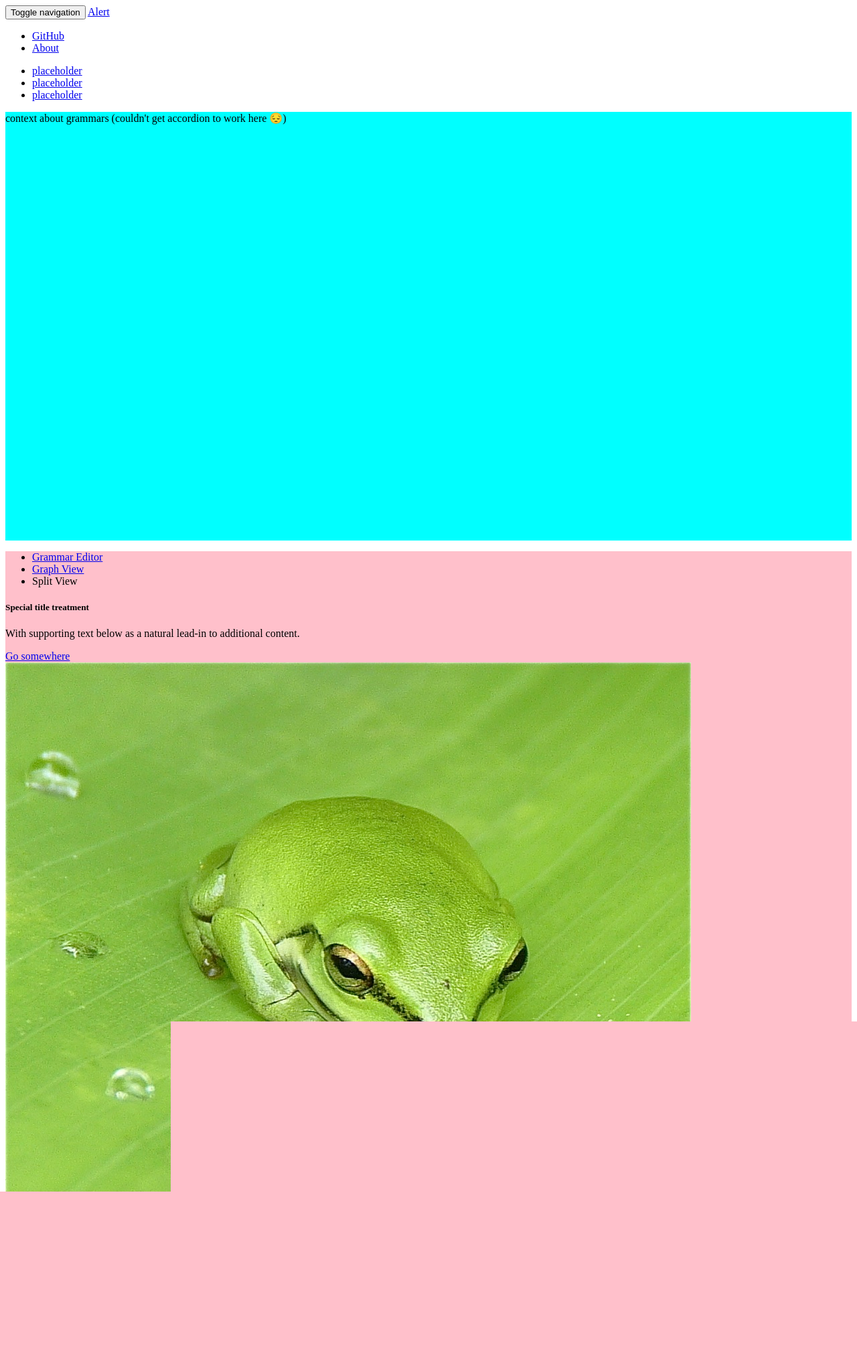
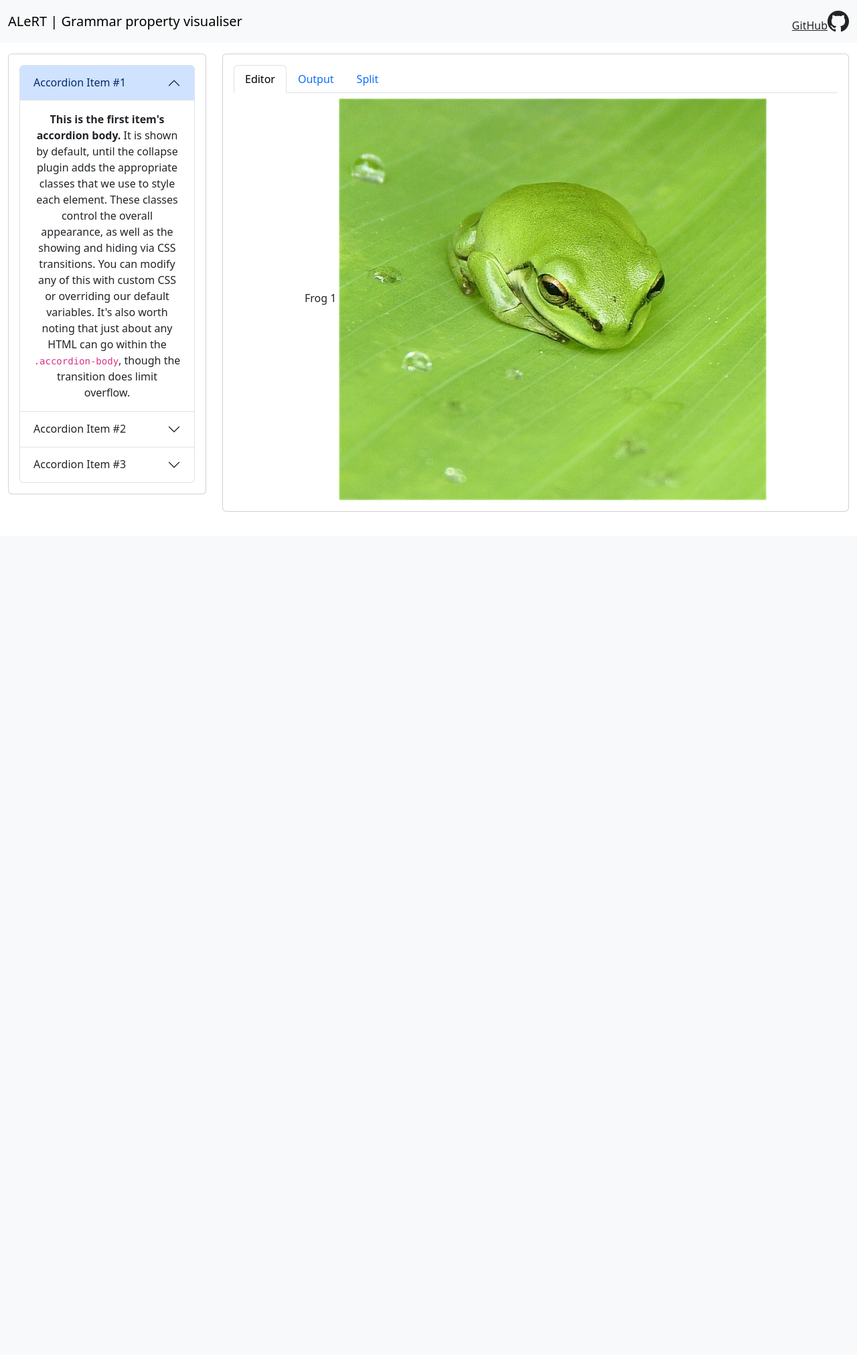
Before and after one commit to eugene-prout/ALeRT, a Flask app: template alert/templates/application/home.html in a window 1280 px wide. Shown: the whole page at 67% size. After the commit the page ends 764 px from the top, so only its background shows below. Run offline with Flask 3, Linux system fonts and the light colour scheme; the template is opened without the code that fills it, so the values that code supplies are empty; some libraries are stand-ins or nearby versions.

Commit message:
feat: add new templates

```diff
--- /dev/null
+++ b/alert/templates/application/components/info_panel.html
@@ -0,0 +1,47 @@
+<div class="card">
+    <div class="card-body">
+
+      <div class="accordion" id="accordionExample">
+
+        <div class="accordion-item">
+          <h2 class="accordion-header">
+            <button class="accordion-button" type="button" data-bs-toggle="collapse" data-bs-target="#collapseOne" aria-expanded="true" aria-controls="collapseOne">
+              Accordion Item #1
+            </button>
+          </h2>
+          <div id="collapseOne" class="accordion-collapse collapse show" data-bs-parent="#accordionExample">
+            <div class="accordion-body">
+              <strong>This is the first item's accordion body.</strong> It is shown by default, until the collapse plugin adds the appropriate classes that we use to style each element. These classes control the overall appearance, as well as the showing and hiding via CSS transitions. You can modify any of this with custom CSS or overriding our default variables. It's also worth noting that just about any HTML can go within the <code>.accordion-body</code>, though the transition does limit overflow.
+            </div>
+          </div>
+        </div>
+
+        <div class="accordion-item">
+          <h2 class="accordion-header">
+            <button class="accordion-button collapsed" type="button" data-bs-toggle="collapse" data-bs-target="#collapseTwo" aria-expanded="false" aria-controls="collapseTwo">
+              Accordion Item #2
+            </button>
+          </h2>
+          <div id="collapseTwo" class="accordion-collapse collapse" data-bs-parent="#accordionExample">
+            <div class="accordion-body">
+              <strong>This is the second item's accordion body.</strong> It is hidden by default, until the collapse plugin adds the appropriate classes that we use to style each element. These classes control the overall appearance, as well as the showing and hiding via CSS transitions. You can modify any of this with custom CSS or overriding our default variables. It's also worth noting that just about any HTML can go within the <code>.accordion-body</code>, though the transition does limit overflow.
+            </div>
+          </div>
+        </div>
+
+        <div class="accordion-item">
+          <h2 class="accordion-header">
+            <button class="accordion-button collapsed" type="button" data-bs-toggle="collapse" data-bs-target="#collapseThree" aria-expanded="false" aria-controls="collapseThree">
+              Accordion Item #3
+            </button>
+          </h2>
+          <div id="collapseThree" class="accordion-collapse collapse" data-bs-parent="#accordionExample">
+            <div class="accordion-body">
+              <strong>This is the third item's accordion body.</strong> It is hidden by default, until the collapse plugin adds the appropriate classes that we use to style each element. These classes control the overall appearance, as well as the showing and hiding via CSS transitions. You can modify any of this with custom CSS or overriding our default variables. It's also worth noting that just about any HTML can go within the <code>.accordion-body</code>, though the transition does limit overflow.
+            </div>
+          </div>
+        </div>
+      </div>
+
+    </div>
+  </div>
--- /dev/null
+++ b/alert/templates/application/components/main_panel.html
@@ -0,0 +1,49 @@
+<div class="card">
+    <div class="card-body">
+
+        <ul class="nav nav-tabs mb-2" id="myTab" role="tablist">
+            <li class="nav-item" role="presentation">
+                <button class="nav-link active" id="editor-tab"
+                    data-bs-toggle="tab" data-bs-target="#editor-tab-pane"
+                    type="button" role="tab" aria-controls="editor-tab-pane"
+                    aria-selected="true">
+                    Editor
+                </button>
+            </li>
+            <li class="nav-item" role="presentation">
+                <button class="nav-link" id="output-tab" data-bs-toggle="tab"
+                    data-bs-target="#output-tab-pane" type="button" role="tab"
+                    aria-controls="output-tab-pane" aria-selected="false">
+                    Output
+                </button>
+            </li>
+            <li class="nav-item" role="presentation">
+                <button class="nav-link" id="split-tab" data-bs-toggle="tab"
+                    data-bs-target="#split-tab-pane" type="button" role="tab"
+                    aria-controls="split-tab-pane" aria-selected="false">
+                    Split
+                </button>
+            </li>
+        </ul>
+
+        <div class="tab-content" id="tabControl">
+            <div class="tab-pane active" id="editor-tab-pane" role="tabpanel"
+                aria-labelledby="editor-tab" tabindex="0">
+                Frog 1
+                <img src="{{ url_for('static', filename='/assets/frog.jpg') }}"
+                    style="max-width: 100%; max-height: 75vh;">
+            </div>
+            <div class="tab-pane" id="output-tab-pane" role="tabpanel"
+                aria-labelledby="output-tab" tabindex="0">
+                Frog 2
+                <img src="{{ url_for('static', filename='/assets/frog.jpg') }}"
+                    style="max-width: 100%; max-height: 75vh;">
+            </div>
+            <div class="tab-pane" id="split-tab-pane" role="tabpanel"
+                aria-labelledby="split-tab" tabindex="0">
+                Frog 3
+                <img src="{{ url_for('static', filename='/assets/frog.jpg') }}"
+                    style="max-width: 100%; max-height: 75vh;">
+            </div>
+        </div>
+    </div>
--- a/alert/templates/application/home.html
+++ b/alert/templates/application/home.html
@@ -1,44 +1,15 @@
-{% extends "layouts/base.html" %}
+{% extends "layouts/application.html" %}
 
+{% block content %}
 
-{% block app_content %}
+<div class="row">
+  <div class="col">
+    {% include "application/components/info_panel.html" %}
+  </div>
 
-    <div class="container-fluid" >
+  <div class="col-9">
+    {% include "application/components/main_panel.html" %}
+  </div>
+</div>
 
-        <div class="col-xs-3" style="background-color:aqua; min-height:80vh">
-            context about grammars (couldn't get accordion to work here 😔)
-        </div>
-        <div class="col-xs-9" style="background-color: pink; min-height: 80vh">
-
-            <div class="card text-center">
-                <div class="card-header">
-                  <ul class="nav nav-tabs card-header-tabs">
-                    <li class="nav-item">
-                      <a class="nav-link active" aria-current="true" href="#">Grammar Editor</a>
-                    </li>
-                    <li class="nav-item">
-                      <a class="nav-link active" href="#">Graph View</a>
-                    </li>
-                    <li class="nav-item">
-                      <a class="nav-link active">Split View</a>
-                    </li>
-                  </ul>
-                </div>
-                <div class="card-body">
-                  <h5 class="card-title">Special title treatment</h5>
-                  <p class="card-text">With supporting text below as a natural lead-in to additional content.</p>
-                  <a href="#" class="btn btn-primary">Go somewhere</a>
-                </div>
-              </div>
-            <img src="{{ url_for('static', filename='/assets/frog.jpg') }}" style="max-width: 100%;">
-        </div>
-    </div>
-
-
-
-    <p>
-        This is the home page
-        <br />
-        (the title comes from the base template)
-    </p>
 {% endblock %}
--- /dev/null
+++ b/alert/templates/layouts/application.html
@@ -0,0 +1,22 @@
+{% extends "layouts/base.html" %}
+
+{% block body %}
+<nav class="navbar bg-body-tertiary mb-3">
+    <div class="container-fluid">
+        <span class="navbar-brand mb-0 h1">
+            ALeRT | Grammar property visualiser
+        </span>
+        <span>
+            <a href="https://github.com/eugene-prout/ALeRT"
+                style="color: inherit;">GitHub<i class="bi bi-github"
+                    style="font-size: 2rem"></i></a>
+        </span>
+    </div>
+</nav>
+
+<div class="container-fluid text-center">
+    {% block content %}
+    {% endblock %}
+</div>
+
+{% endblock %}
--- a/alert/templates/layouts/base.html
+++ b/alert/templates/layouts/base.html
@@ -1,41 +1,29 @@
-{% extends 'bootstrap/base.html' %}
+<!doctype html>
+<html lang="en">
+  <head>
 
+    <link
+      href="https://cdn.jsdelivr.net/npm/bootstrap@5.3.1/dist/css/bootstrap.min.css"
+      rel="stylesheet"
+      integrity="sha384-4bw+/aepP/YC94hEpVNVgiZdgIC5+VKNBQNGCHeKRQN+PtmoHDEXuppvnDJzQIu9"
+      crossorigin="anonymous">
 
+    <script
+      src="https://cdn.jsdelivr.net/npm/bootstrap@5.3.1/dist/js/bootstrap.bundle.min.js"
+      integrity="sha384-HwwvtgBNo3bZJJLYd8oVXjrBZt8cqVSpeBNS5n7C8IVInixGAoxmnlMuBnhbgrkm"
+      crossorigin="anonymous"></script>
 
+    <link rel="stylesheet"
+      href="https://cdn.jsdelivr.net/npm/bootstrap-icons@1.10.3/font/bootstrap-icons.css">
 
+    <meta charset="utf-8">
+    <meta name="viewport" content="width=device-width, initial-scale=1">
 
-{% block navbar %}
-    <nav class="navbar navbar-default">
-        <div class="container">
-            <div class="navbar-header">
-                <button type="button" class="navbar-toggle collapsed" data-toggle="collapse" data-target="#bs-example-navbar-collapse-1" aria-expanded="false">
-                    <span class="sr-only">Toggle navigation</span>
-                    <span class="icon-bar"></span>
-                    <span class="icon-bar"></span>
-                    <span class="icon-bar"></span>
-                </button>
-                <a class="navbar-brand" href="{{ url_for('user.home') }}">Alert</a>
-            </div>
-            <div class="collapse navbar-collapse" id="bs-example-navbar-collapse-1">
-                <ul class="nav navbar-nav">
-                    <li><a href="https://github.com/eugene-prout/ALeRT">{{ 'GitHub' }}</a></li>
-                    <li><a href="#">{{ 'About' }}</a></li>
-                </ul>
-                <ul class="nav navbar-nav navbar-right">
-                    <li><a href="#">{{ 'placeholder' }}</a></li>
-                    <li><a href="#">{{ 'placeholder' }}</a></li>
-                    <li><a href="#">{{ 'placeholder' }}</a></li>
-                </ul>
-            </div>
-        </div>
-    </nav>
+    <title>ALeRT</title>
 
-
-{% endblock %}
-{% block content %}
-    <div class="container">
-        {% block app_content %}
-
-        {% endblock %}
-    </div>
-{% endblock %}
+  </head>
+  <body>
+    {% block body %}
+    {% endblock %}
+  </body>
+  </html>
```
